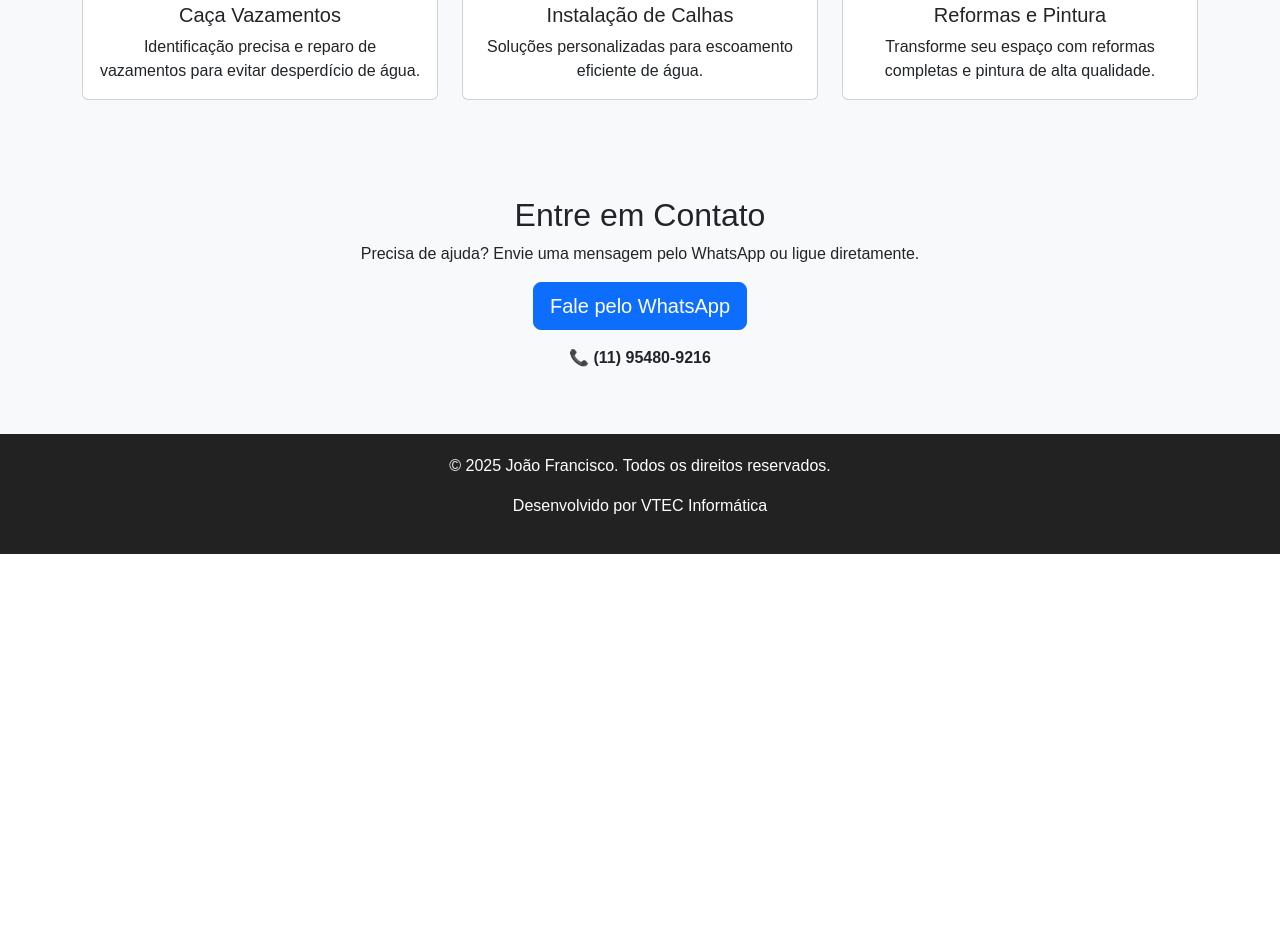
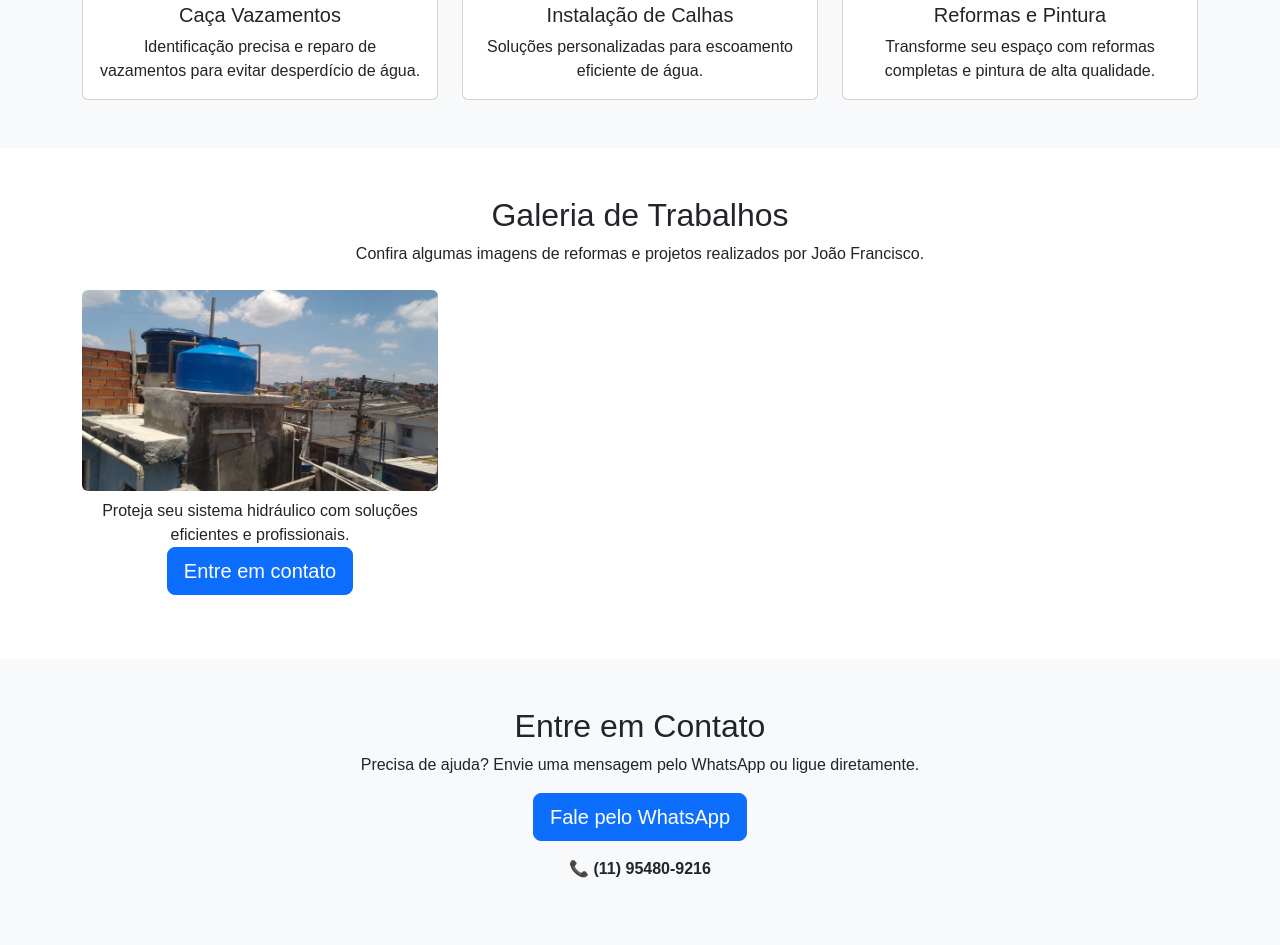
Before and after one commit to joaohvittor/LandingPagePortfolioPai, a plain HTML site: page index.html in a window 1280 px wide. Shown: the part 908-1853 px from the top of the page. Before the commit the page ends 1462 px from the top, so only its background shows below. Drawn offline with nearby package versions, Linux system fonts and the light colour scheme.

Commit message:
adicionadoGaleria

```diff
--- a/index.html
+++ b/index.html
@@ -91,6 +91,20 @@
                 </div>
             </div>
         </section>
+        <!-- Gallery Section -->
+        <section id="gallery" class="py-5">
+            <div class="container text-center">
+                <h2>Galeria de Trabalhos</h2>
+                <p class="mb-4">Confira algumas imagens de reformas e projetos realizados por João Francisco.</p>
+                <div class="row g-4">
+                    <div class="col-md-4">
+                        <img src="img/trabalho4.jpg" class="img-fluid rounded" alt="Reforma de banheiro">
+                        <p class="mt-2">Proteja seu sistema hidráulico com soluções eficientes e profissionais. <a href="https://wa.me/5511954809216" class="btn btn-primary btn-lg">Entre em contato</a></p>
+                    </div>
+
+                </div>
+            </div>
+        </section>
 
         <!-- Contact Section -->
         <section id="contact" class="py-5 bg-light">
```
Also changed, not shown: img/trabalho1.jpg (added), img/trabalho2.jpg (added), img/trabalho3.jpg (added), img/trabalho4.jpg (added).
